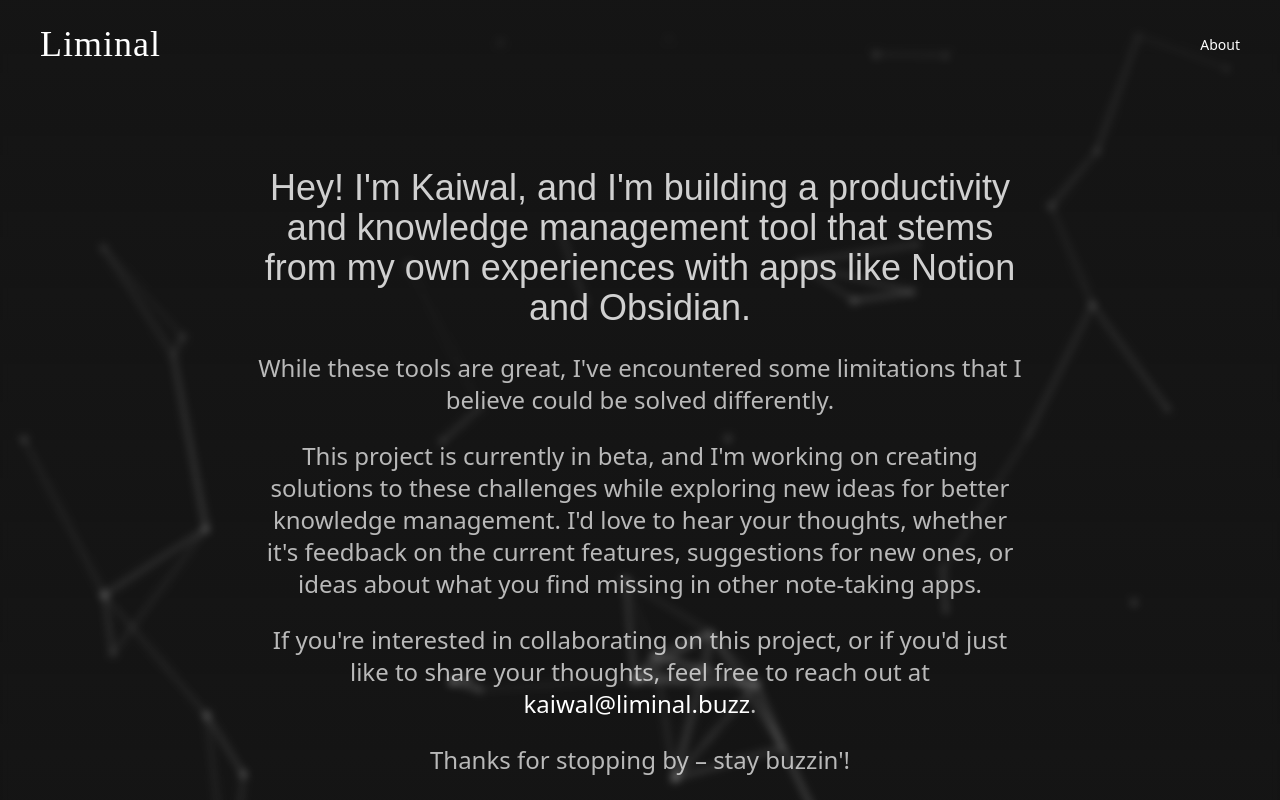
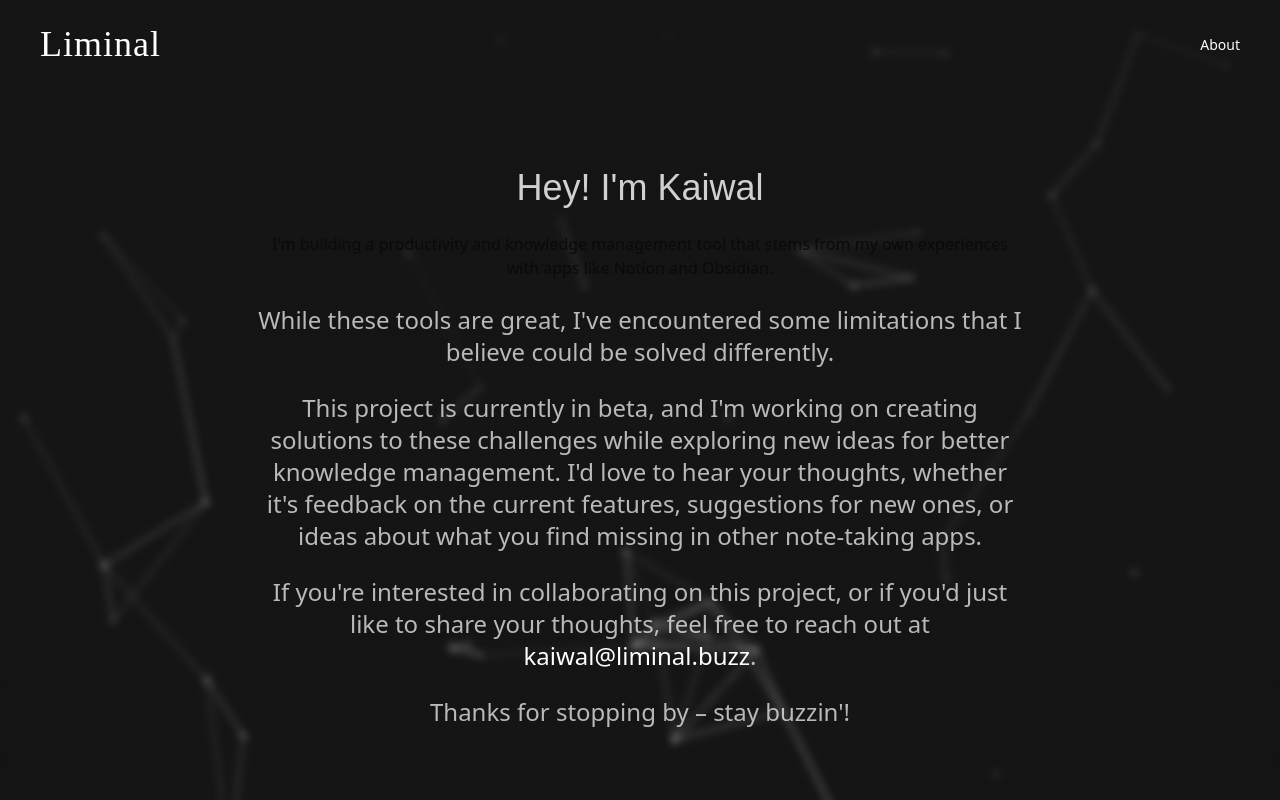
Before and after one commit to KaiwalPanchal/liminalfinal, a Next.js app: page /about in a window 1280 px wide. Shown: the top 800 px of the page. Built offline with nearby package versions, Linux system fonts and the light colour scheme.

Commit message:
Update page.tsx

```diff
--- a/src/app/about/page.tsx
+++ b/src/app/about/page.tsx
@@ -39,10 +39,13 @@ export default function Component() {
             transition={{ duration: 0.5 }}
           >
             <h1 className="text-3xl md:text-4xl text-white/80 font-normal leading-relaxed">
-              Hey! I&apos;m Kaiwal, and I&apos;m building a productivity and
-              knowledge management tool that stems from my own experiences with
-              apps like Notion and Obsidian.
+              Hey! I&apos;m Kaiwal
             </h1>
+            <p>
+              I&apos;m building a productivity and knowledge management tool
+              that stems from my own experiences with apps like Notion and
+              Obsidian.
+            </p>
             <p className="text-xl md:text-2xl text-white/70 font-normal leading-relaxed">
               While these tools are great, I&apos;ve encountered some
               limitations that I believe could be solved differently.
```
